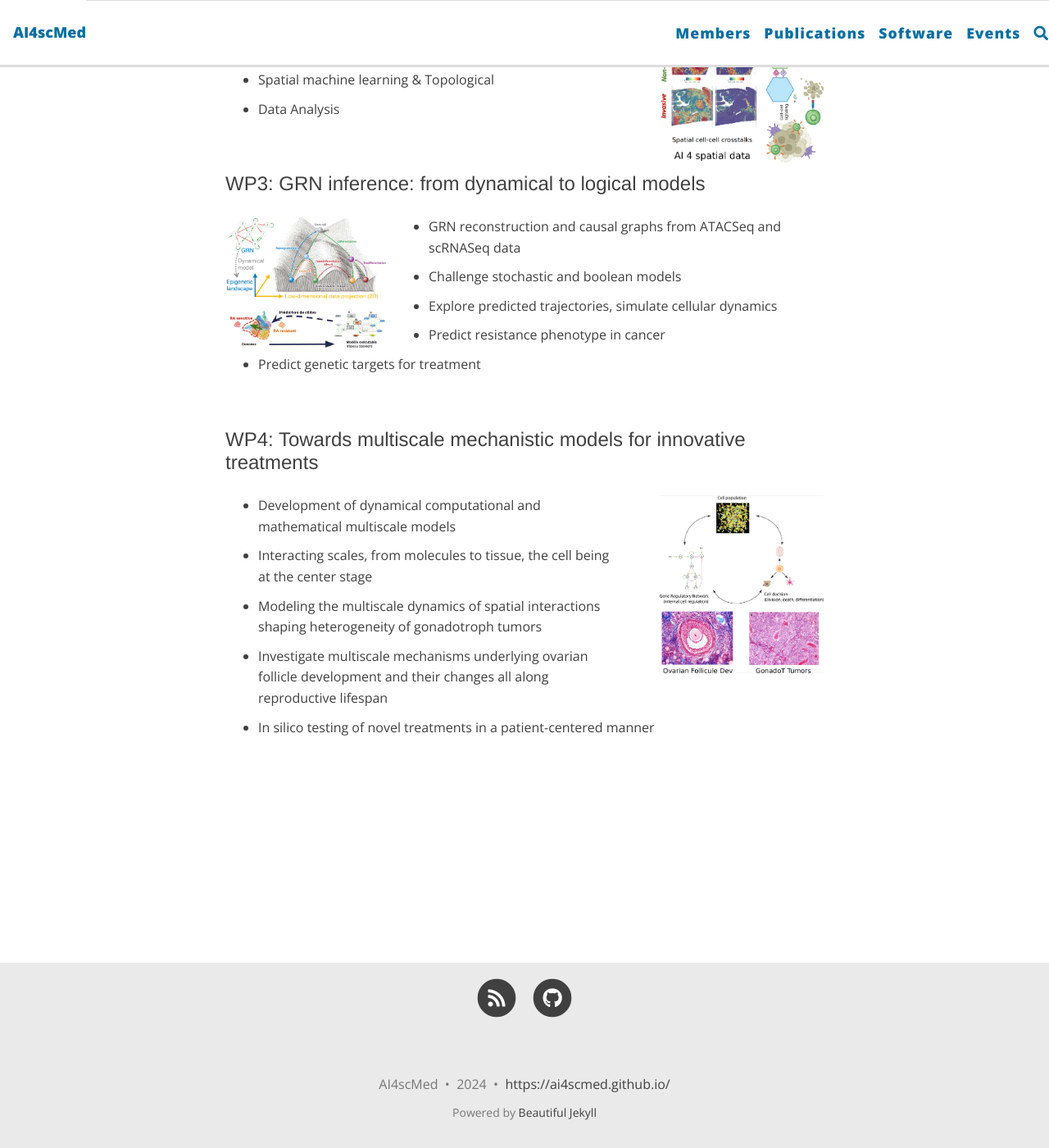
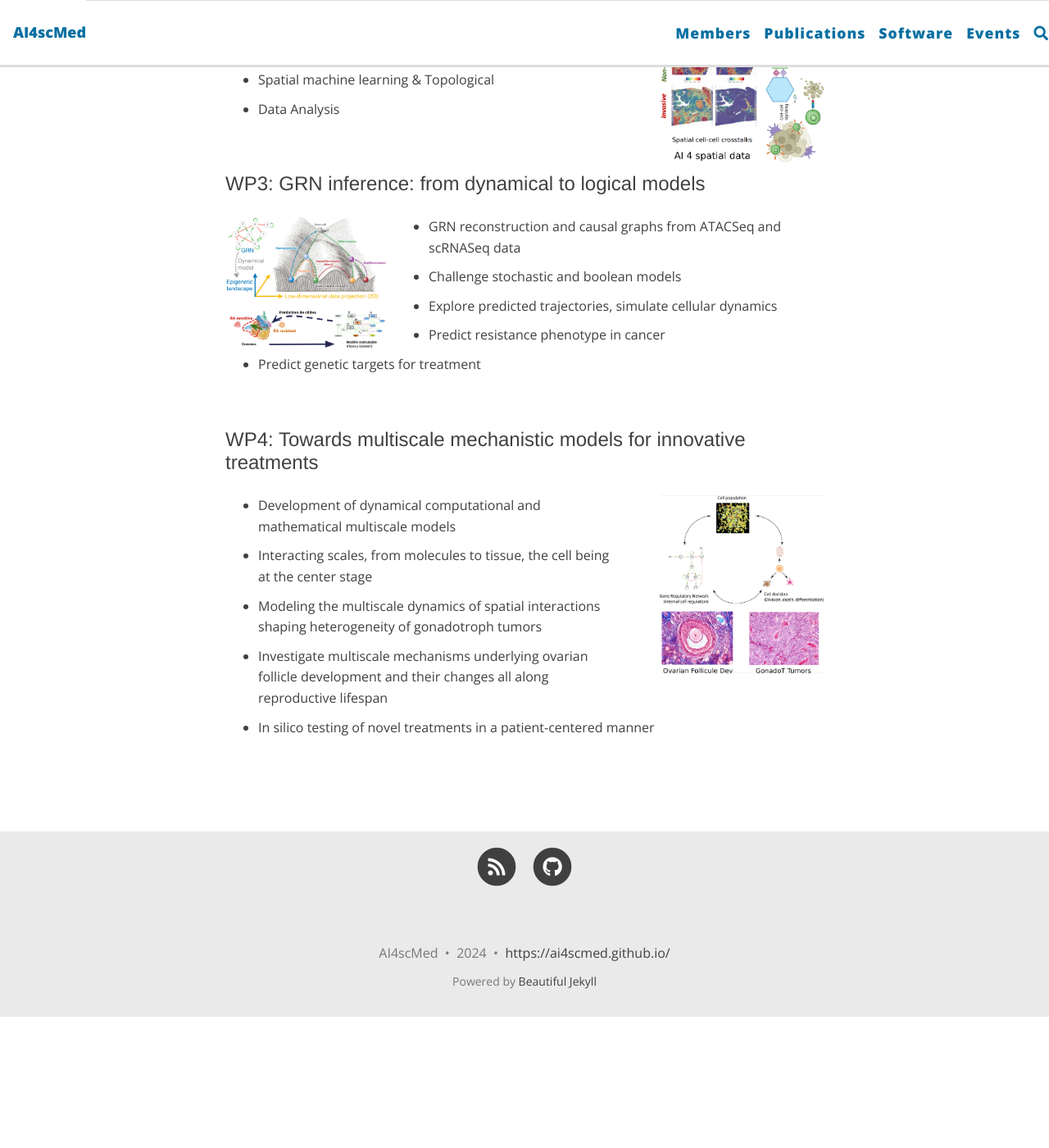
Before and after one commit to ai4scmed/ai4scmed.github.io, a Jekyll site: the page built from about.md, in a window 1280 px wide and 1400 px high, scrolled down 1738 px. Shown: the whole window at 82% size. Built offline with Jekyll 4.4.1, drawn with Linux system fonts in a browser that asks for light colours; nearby versions of some CDN libraries; comment, search, counter and statistics services are not loaded; after the commit the page ends 2978 px from its top, so only the background shows below that.

Commit message:
Update beautifuljekyll.css

```diff
--- a/assets/css/beautifuljekyll.css
+++ b/assets/css/beautifuljekyll.css
@@ -74,9 +74,9 @@ hr.small {
   border-radius: 0.1875rem;
 }
 
-div.main-content {
+/*div.main-content {
     padding-bottom: 10rem;
-}
+}*/
 
 /* fix in-page anchors to not be behind fixed header */
 :target:before {
```
